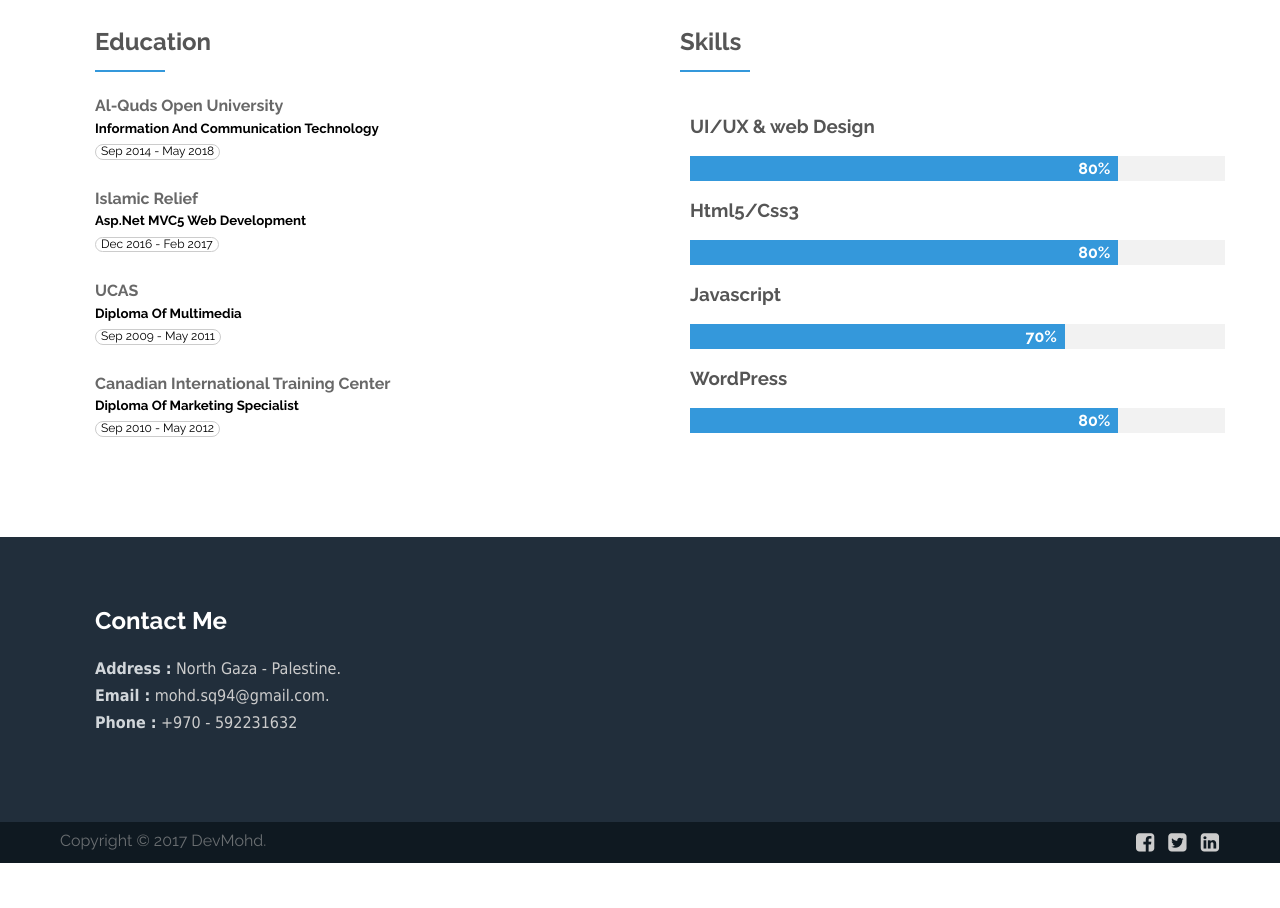
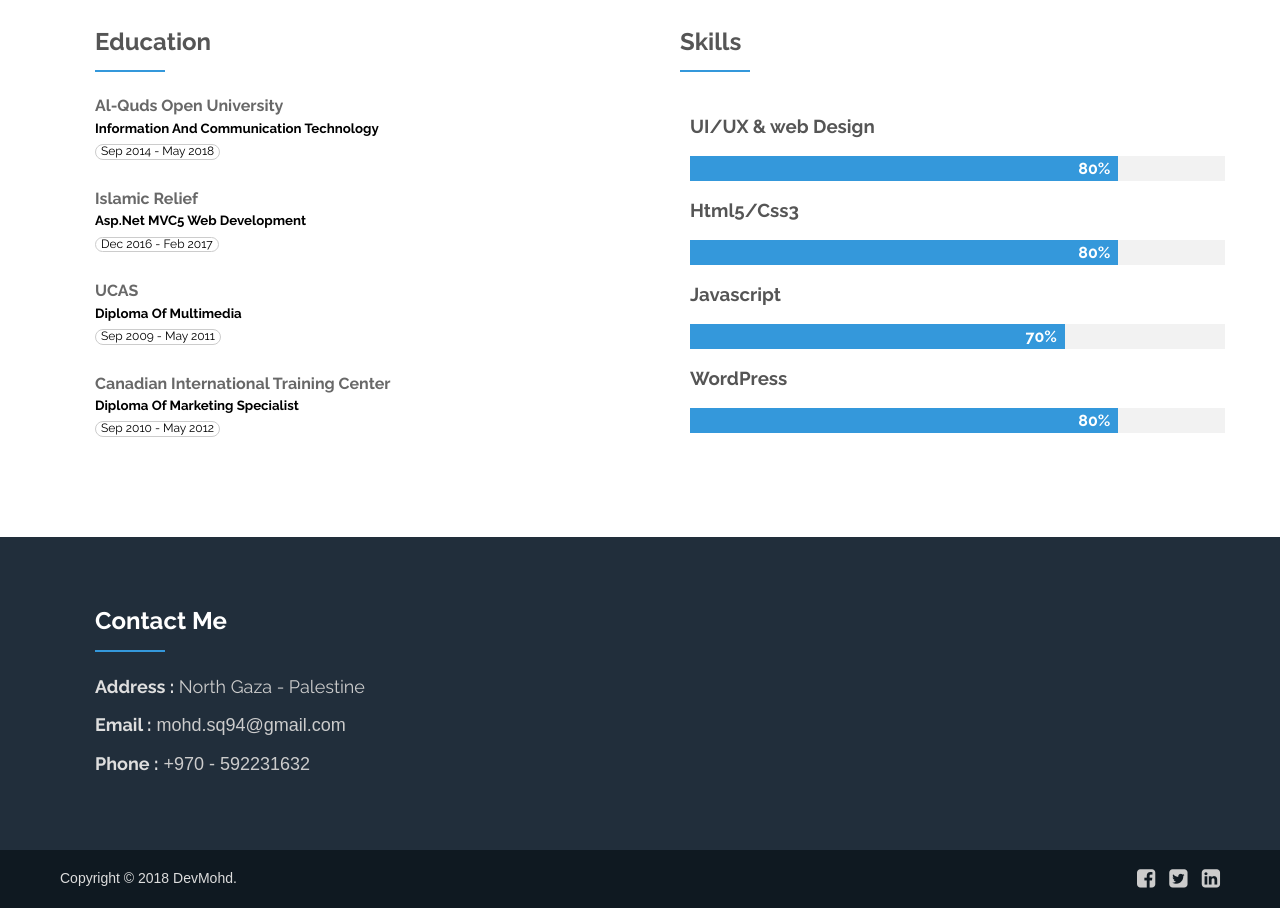
Before and after one commit to MSTeach/DevMohd, a plain HTML site: page index.html in a window 1280 px wide. Shown: the part 1478-2386 px from the top of the page. Before the commit the page ends 2341 px from the top, so only its background shows below. Drawn offline with Linux system fonts and the light colour scheme.

Commit message:
Update Footer

```diff
--- a/css/style.css
+++ b/css/style.css
@@ -245,8 +245,24 @@
     padding-top: 50px
 }
 .contact h2{ color:#FFF; margin-left:40px; }
-.contact P{color: #ccc; font-family: tahoma,sans-serif;; margin-left: 40px;}
-.contact p strong{color: #D1D6DA}
+.contact h2::after {
+  display: block;
+  height: 2px;
+  width: 70px;
+  background-color: #3498db;
+  content: "";
+  margin-top: 15px;
+  margin-bottom: 25px;
+}
+.contact h3{
+  color: #ccc;
+  margin-left:40px;
+  margin-bottom: 5px;
+  font-size: 18px;
+  font-weight: 400;}
+.contact h3 strong{
+  color: #dedede;
+}
 .contact .info{
     width: 50%;
     margin-right:5%;
@@ -262,12 +278,16 @@
     overflow: hidden;
    }
 .footer span{
-       padding: 5px
+       padding: 5px;
+       font-size: 14px;
+       color: #ddd;
+       font-family: sans-serif;
+       margin: 10px 0;
 }
 .footer ul{
    list-style: none;
    padding-left: 0;
-   margin:1px;
+   margin: 10px 0;
    float: right
 }
 .footer ul li{
--- a/index.html
+++ b/index.html
@@ -132,11 +132,9 @@
   		<div class="container">
 			<div class="info fl-left">
 				<h2>Contact Me</h2>
-				<p>
-          <strong>Address :</strong> North Gaza - Palestine.<br />
-					<strong>Email :</strong> mohd.sq94@gmail.com.<br />
-					<strong>Phone :</strong> +970 - 592231632
-				</p>
+          <h3><strong>Address :</strong> North Gaza - Palestine<br /></h3>
+					<h3><strong>Email :</strong><span style="font-family: sans-serif;"> mohd.sq94@gmail.com</span><br /></h3>
+					<h3><strong>Phone :</strong><span style="font-family: sans-serif;"> +970 - 592231632</span></h3>
 			</div>
 			</div>
 		</section>
@@ -144,7 +142,7 @@
 			<!--start footer-->
 			<div class="footer">
 				<div class="container">
-				<span class="fl-left">	Copyright &copy; 2017 DevMohd.</span>
+				<span class="fl-left">	Copyright &copy; 2018 DevMohd.</span>
 				<ul>
 					<li><a href="https://www.facebook.com/devmohdsaqr" target="_blank"><i class="fa fa-facebook-square fa-lg" ></i></a></li>
 					<li><a href="https://twitter.com/MohdASaqer" target="_blank"><i class="fa fa-twitter-square fa-lg"></i></a></li>
```
